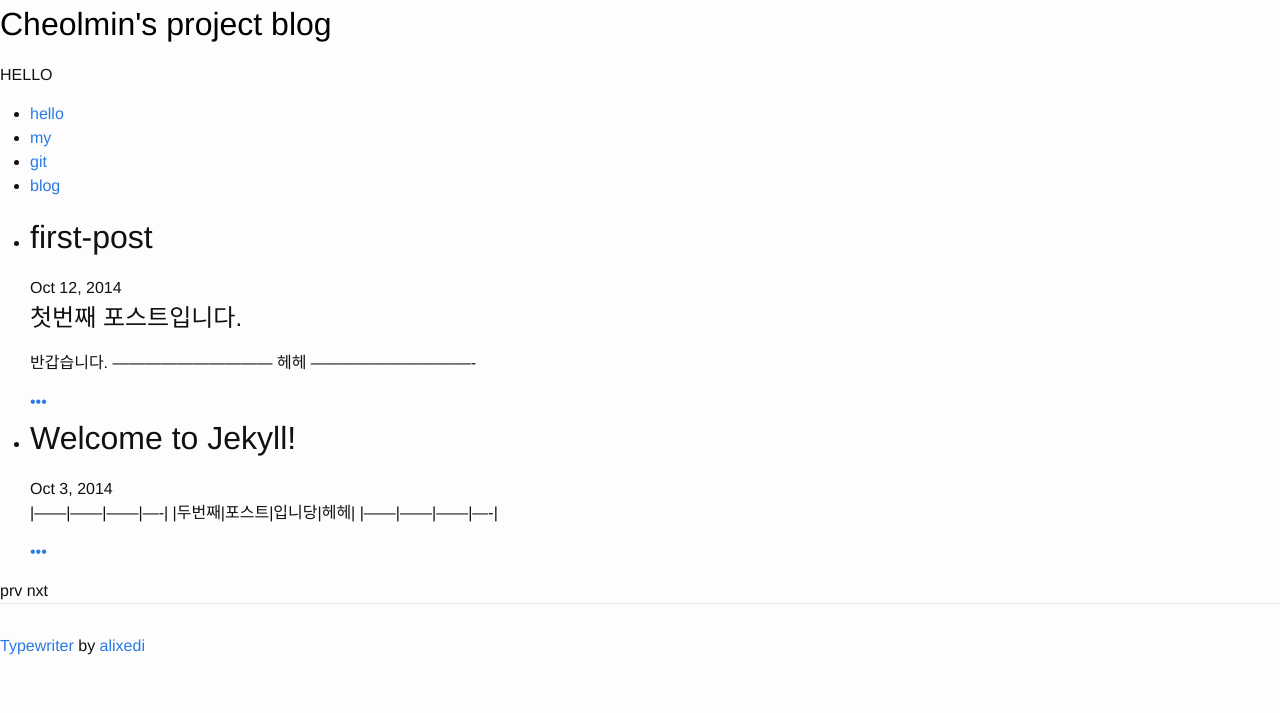
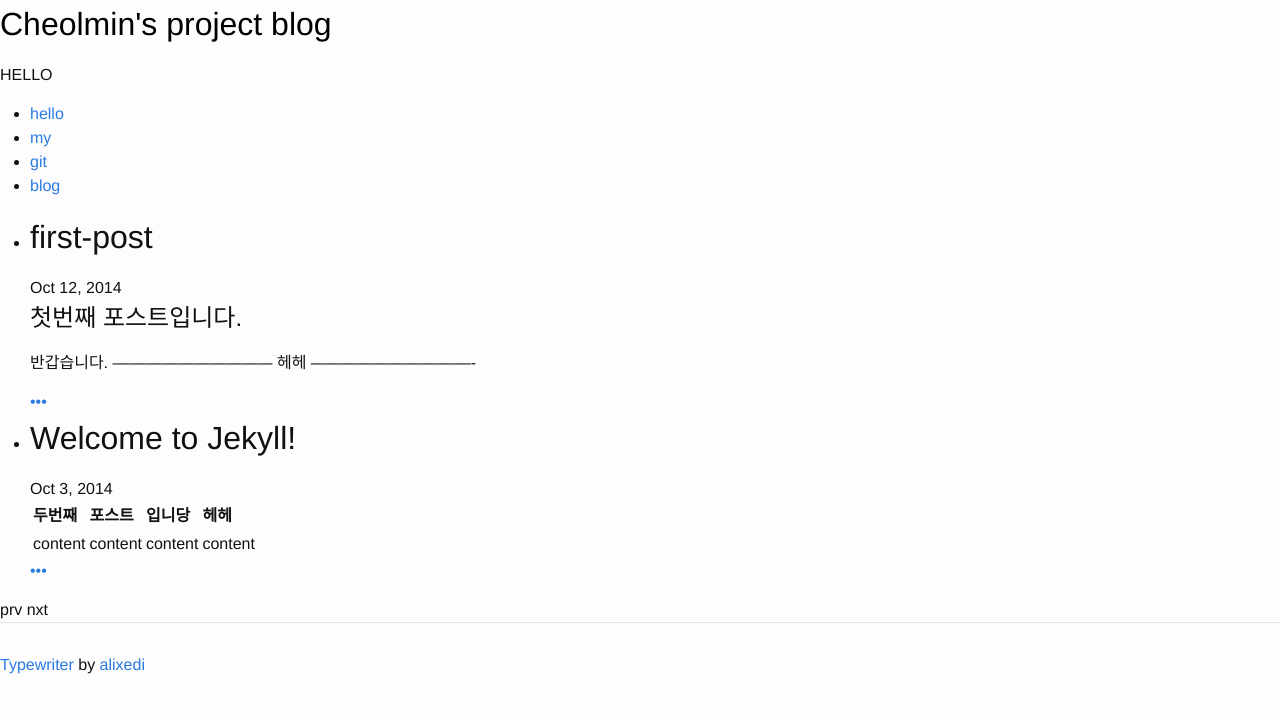
Before and after one commit to gicheolmin/gicheolmin.github.com, a Jekyll site: the page built from index.html, in a window 1280 px wide. Shown: the top 713 px of the page. Built offline with Jekyll 4.4.1, drawn with Linux system fonts in a browser that asks for light colours; the list of posts is cut into pages by our own code.

Commit message:
Update 2014-10-03-secondpost.markdown

```diff
--- a/_posts/2014-10-03-secondpost.markdown
+++ b/_posts/2014-10-03-secondpost.markdown
@@ -4,6 +4,7 @@ title:  "Welcome to Jekyll!"
 date:   2014-10-03 07:21:41
 categories: jekyll update
 ---
-|------|------|------|----|
+
 |두번째|포스트|입니당|헤헤|
 |------|------|------|----|
+|content|content|content|content|
```
